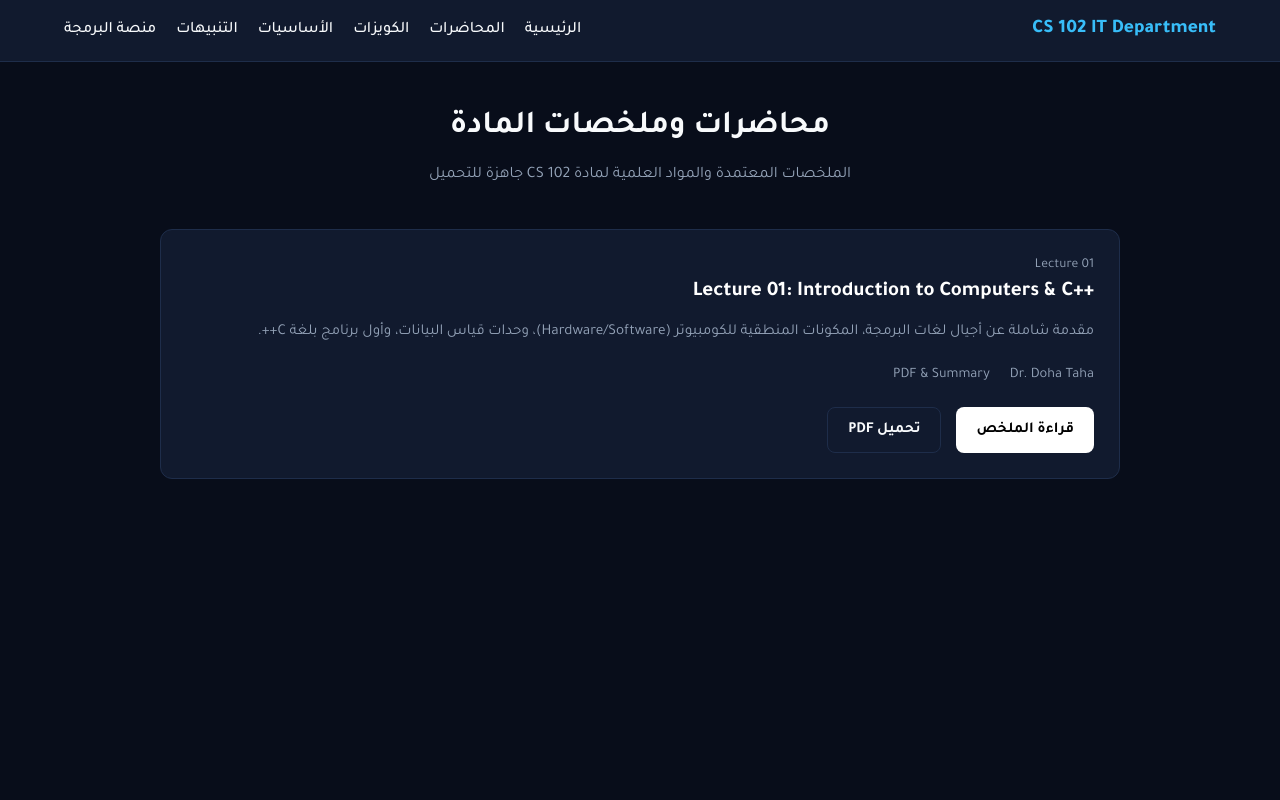
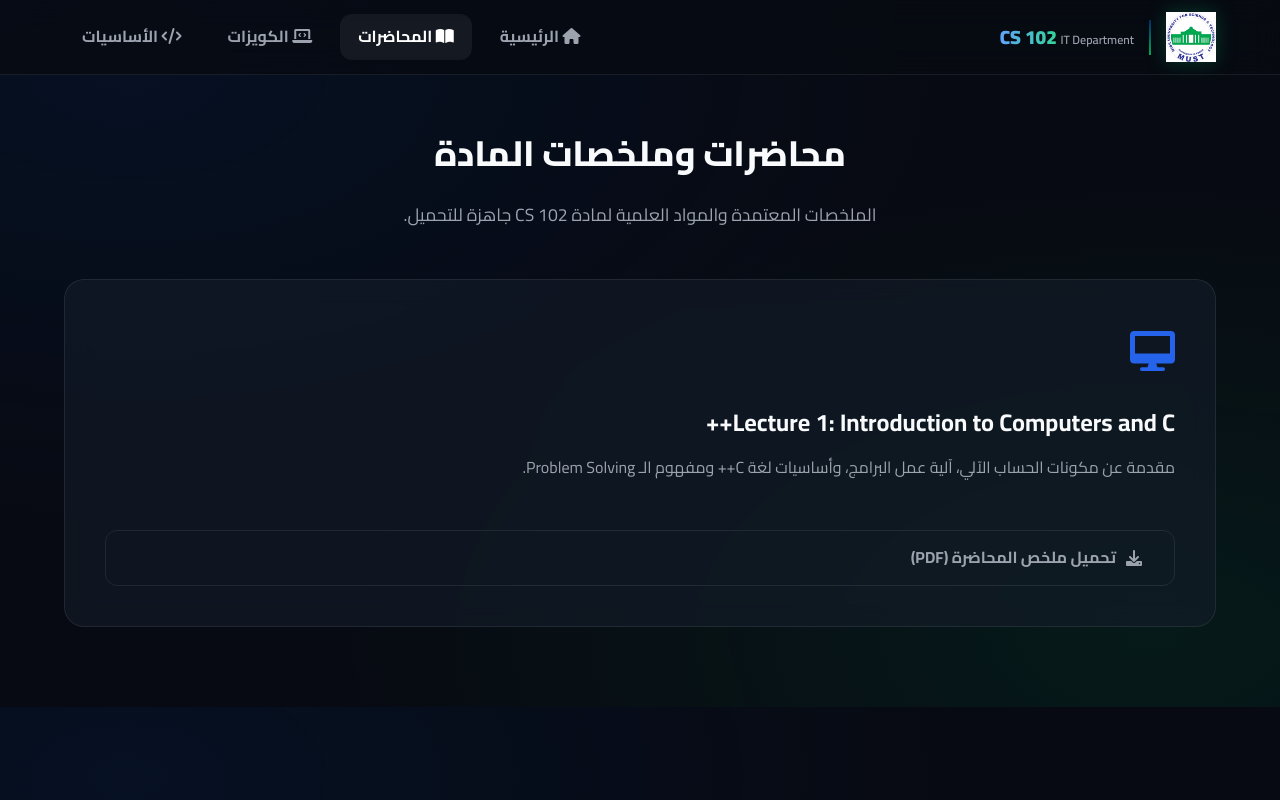
Before and after one commit to baselayman12/cs102-must, a plain HTML site: page lectures.html in a window 1280 px wide. Drawn offline with Linux system fonts and the light colour scheme.

Commit message:
Update lectures.html with new structure and metadata

```diff
--- a/lectures.html
+++ b/lectures.html
@@ -3,182 +3,61 @@
 <head>
     <meta charset="UTF-8">
     <meta name="viewport" content="width=device-width, initial-scale=1.0">
-    <title>CS 102 - Lectures & Summaries</title>
-    <link rel="stylesheet" href="https://cdnjs.cloudflare.com/ajax/libs/font-awesome/6.4.0/css/all.min.css">
-    <link href="https://fonts.googleapis.com/css2?family=Tajawal:wght@400;500;700;800&display=swap" rel="stylesheet">
-    <style>
-        :root {
-            --bg-dark: #080d1a;
-            --card-bg: #111a2e;
-            --border-color: #1e2d4a;
-            --accent-blue: #38bdf8;
-            --text-main: #f8fafc;
-            --text-muted: #94a3b8;
-        }
 
-        * {
-            box-sizing: border-box;
-            margin: 0;
-            padding: 0;
-            font-family: 'Tajawal', sans-serif;
-        }
+    <!-- Open Graph Meta Tags -->
+    <meta property="og:title" content="المحاضرات - CS 102 | MUST IT">
+    <meta property="og:description" content="محاضرات وملخصات مادة CS 102 - كلية تكنولوجيا المعلومات جامعة مصر للعلوم والتكنولوجيا.">
+    <meta property="og:image" content="https://baselayman12.github.io/cs102-must/images.png">
+    <meta property="og:type" content="website">
 
-        body {
-            background-color: var(--bg-dark);
-            color: var(--text-main);
-            line-height: 1.6;
-        }
-
-        header {
-            background-color: var(--card-bg);
-            border-bottom: 1px solid var(--border-color);
-            padding: 15px 5%;
-            display: flex;
-            justify-content: space-between;
-            align-items: center;
-        }
-
-        .logo {
-            font-size: 1.2rem;
-            font-weight: 800;
-            color: var(--accent-blue);
-            display: flex;
-            align-items: center;
-            gap: 10px;
-        }
-
-        .nav-links {
-            display: flex;
-            gap: 20px;
-            list-style: none;
-        }
-
-        .nav-links a {
-            color: var(--text-main);
-            text-decoration: none;
-            font-weight: 500;
-        }
-
-        .container {
-            max-width: 1000px;
-            margin: 40px auto;
-            padding: 0 20px;
-        }
-
-        .page-header {
-            text-align: center;
-            margin-bottom: 40px;
-        }
-
-        .page-header h1 {
-            font-size: 2rem;
-            margin-bottom: 10px;
-        }
-
-        .page-header p {
-            color: var(--text-muted);
-        }
-
-        .lecture-card {
-            background-color: var(--card-bg);
-            border: 1px solid var(--border-color);
-            border-radius: 12px;
-            padding: 25px;
-            margin-bottom: 25px;
-        }
-
-        .lecture-title {
-            font-size: 1.3rem;
-            margin-bottom: 10px;
-            color: #fff;
-        }
-
-        .lecture-desc {
-            color: var(--text-muted);
-            font-size: 0.95rem;
-            margin-bottom: 20px;
-        }
-
-        .lecture-meta {
-            display: flex;
-            gap: 20px;
-            font-size: 0.9rem;
-            color: var(--text-muted);
-            margin-bottom: 20px;
-        }
-
-        .lecture-actions {
-            display: flex;
-            gap: 15px;
-        }
-
-        .btn {
-            padding: 10px 20px;
-            border-radius: 8px;
-            border: none;
-            font-size: 0.95rem;
-            font-weight: 700;
-            cursor: pointer;
-            display: inline-flex;
-            align-items: center;
-            gap: 8px;
-            text-decoration: none;
-        }
-
-        .btn-primary {
-            background-color: #fff;
-            color: #000;
-        }
-
-        .btn-outline {
-            background-color: transparent;
-            border: 1px solid var(--border-color);
-            color: var(--text-main);
-        }
-    </style>
+    <title>المحاضرات - CS 102</title>
+    <link href="https://fonts.googleapis.com/css2?family=Cairo:wght@400;600;700;800;900&display=swap" rel="stylesheet">
+    <link rel="stylesheet" href="https://cdnjs.cloudflare.com/ajax/libs/font-awesome/6.0.0/css/all.min.css">
+    <link rel="stylesheet" href="style.css">
 </head>
 <body>
 
-    <header>
-        <div class="logo">
-            <img src="must-logo.png" alt="MUST Logo" style="height: 30px; display: none;">
-            <span>CS 102 IT Department</span>
+    <header class="navbar">
+        <div class="container nav-container">
+            <div class="logo-area">
+                <img src="images.png" alt="MUST Logo" class="university-logo">
+                <div class="brand-divider"></div>
+                <div class="cs-badge">
+                    <span class="cs-code">CS 102</span>
+                    <span class="cs-title">IT Department</span>
+                </div>
+            </div>
+            <nav class="nav-links">
+                <a href="index.html"><i class="fas fa-home"></i> الرئيسية</a>
+                <a href="lectures.html" class="active"><i class="fas fa-book-open"></i> المحاضرات</a>
+                <a href="quizzes.html"><i class="fas fa-laptop-code"></i> الكويزات</a>
+                <a href="basics.html"><i class="fas fa-code"></i> الأساسيات</a>
+            </nav>
         </div>
-        <ul class="nav-links">
-            <li><a href="index.html">الرئيسية</a></li>
-            <li><a href="lectures.html">المحاضرات</a></li>
-            <li><a href="quizzes.html">الكويزات</a></li>
-            <li><a href="basics.html">الأساسيات</a></li>
-            <li><a href="alerts.html">التنبيهات</a></li>
-            <li><a href="compiler.html">منصة البرمجة</a></li>
-        </ul>
     </header>
 
-    <div class="container">
-        <div class="page-header">
-            <h1>محاضرات وملخصات المادة</h1>
-            <p>الملخصات المعتمدة والمواد العلمية لمادة CS 102 جاهزة للتحميل</p>
-        </div>
+    <section class="container" style="padding-top: 50px; padding-bottom: 80px;">
+        <h1 class="section-title">محاضرات وملخصات المادة</h1>
+        <p style="text-align: center; color: var(--text-sub); margin-top: -30px; margin-bottom: 50px; font-size: 1.1rem;">
+            الملخصات المعتمدة والمواد العلمية لمادة CS 102 جاهزة للتحميل.
+        </p>
 
-        <div class="lecture-card">
-            <div style="display: flex; justify-content: space-between; align-items: center;">
-                <span style="font-size: 0.85rem; color: var(--text-muted);">Lecture 01</span>
-            </div>
-            <!-- استخدام bdi يمنع تقلب النصوص والرموز الإنجليزية -->
-            <h2 class="lecture-title"><bdi>Lecture 01: Introduction to Computers & C++</bdi></h2>
-            <p class="lecture-desc">مقدمة شاملة عن أجيال لغات البرمجة، المكونات المنطقية للكومبيوتر (Hardware/Software)، وحدات قياس البيانات، وأول برنامج بلغة C++.</p>
-
-            <div class="lecture-meta">
-                <span>Dr. Doha Taha</span>
-                <span>PDF & Summary</span>
-            </div>
-
-            <div class="lecture-actions">
-                <a href="#" class="btn btn-primary">قراءة الملخص</a>
-                <a href="#" class="btn btn-outline">تحميل PDF</a>
+        <div class="cards-grid">
+            <!-- Lecture 1 Card -->
+            <div class="card glass-card">
+                <div class="card-icon"><i class="fas fa-desktop"></i></div>
+                <h3>Lecture 1: Introduction to Computers and C++</h3>
+                <p>مقدمة عن مكونات الحساب الآلي، آلية عمل البرامج، وأساسيات لغة C++ ومفهوم الـ Problem Solving.</p>
+                <div style="margin-top: 20px; display: flex; gap: 10px; justify-content: center;">
+                    <!-- المكان ده جهزناه لملف ה-PDF اول ما تبعتهولي هنحط الرابط المباشر -->
+                    <a href="#" class="btn btn-outline" onclick="alert('جاري تجهيز ملف الملخص وسيكون متاحاً للتحميل فوراً!'); return false;">
+                        <i class="fas fa-download"></i> تحميل ملخص المحاضرة (PDF)
+                    </a>
+                </div>
             </div>
         </div>
-    </div>
+    </section>
 
+    <script src="script.js"></script>
 </body>
 </html>
```
